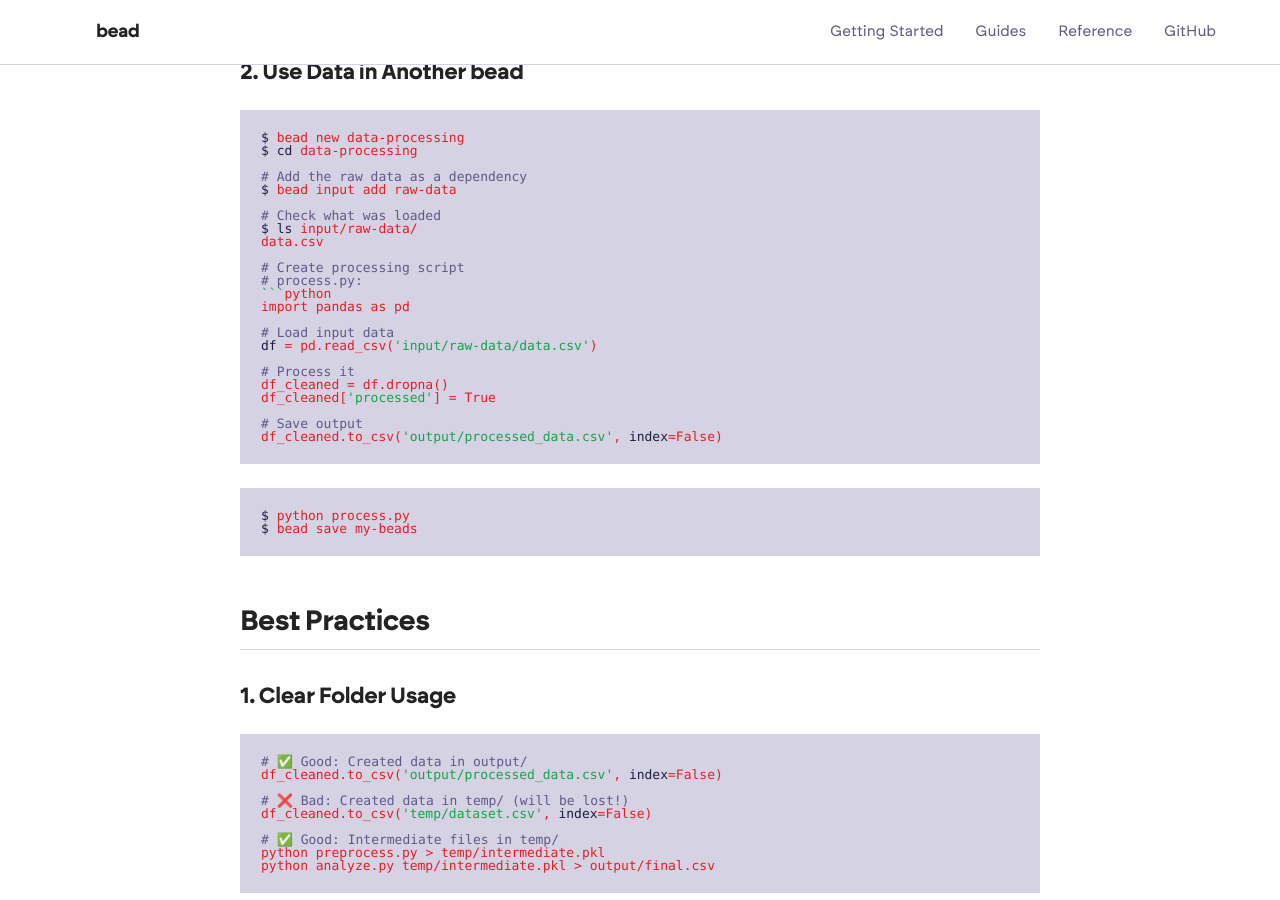
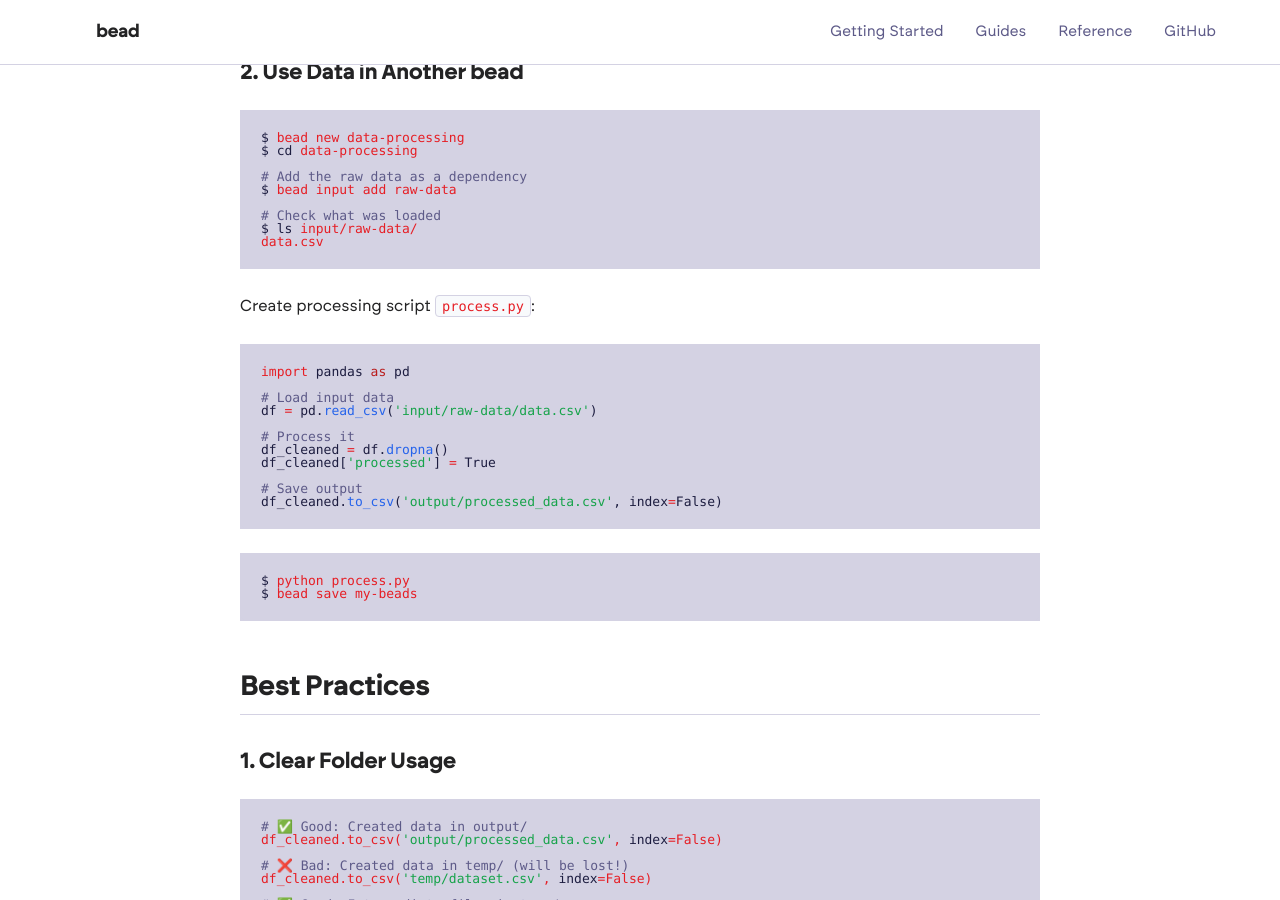
Before and after one commit to codedthinking/bead.zip, a Jekyll site: the page built from docs/getting-started.md, in a window 1280 px wide and 900 px high, scrolled down 3266 px. Built offline with Jekyll 4.4.1, drawn with Linux system fonts in a browser that asks for light colours.

Commit message:
fix python code block

````diff
--- a/docs/getting-started.md
+++ b/docs/getting-started.md
@@ -163,9 +163,9 @@ $ bead input add raw-data
 # Check what was loaded
 $ ls input/raw-data/
 data.csv
+```
 
-# Create processing script
-# process.py:
+Create processing script `process.py`:
 ```python
 import pandas as pd
 
````
